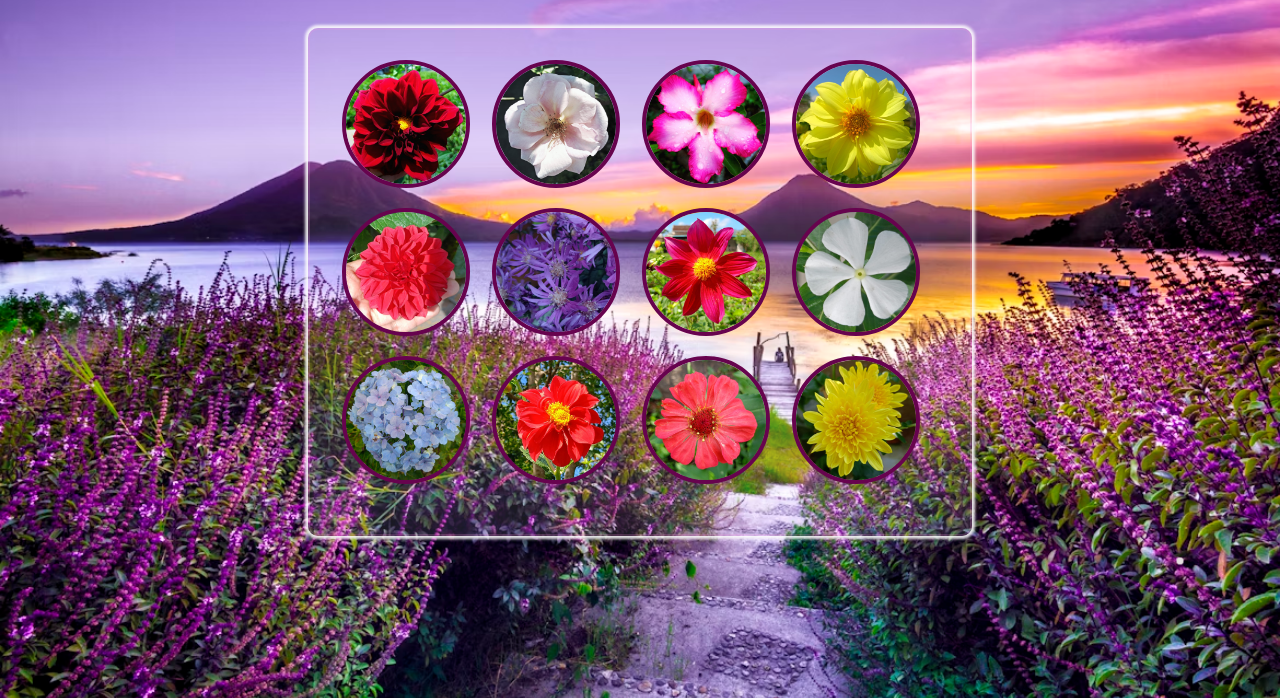
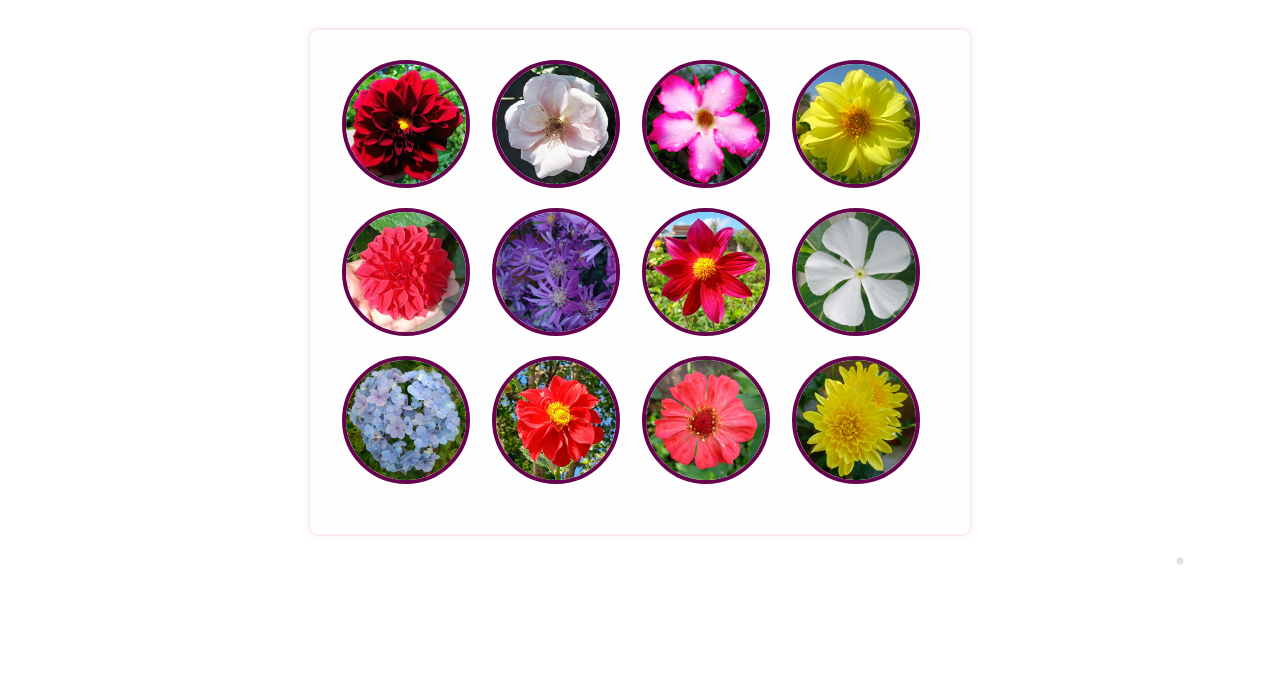
Before and after one commit to ajinurrizal1-wq/flowers, a plain HTML site: page index.html in a window 1280 px wide. Shown: the part 152-850 px from the top of the page. After the commit the page ends 800 px from the top, so only its background shows below. Drawn offline with Linux system fonts and the light colour scheme.

Commit message:
hapus background

```diff
--- a/css/style.css
+++ b/css/style.css
@@ -1,12 +1,6 @@
 /* fonts */
 
 /* style utama */
-body {
-  background: url(../img/photo-1532274402911-5a369e4c4bb5.avif) no-repeat;
-  background-size: cover;
-  background-position: center;
-  min-height: 100vh;
-}
 
 h1 {
   font-family: "Lucida Sans", "Lucida Sans Regular", "Lucida Grande",
```
